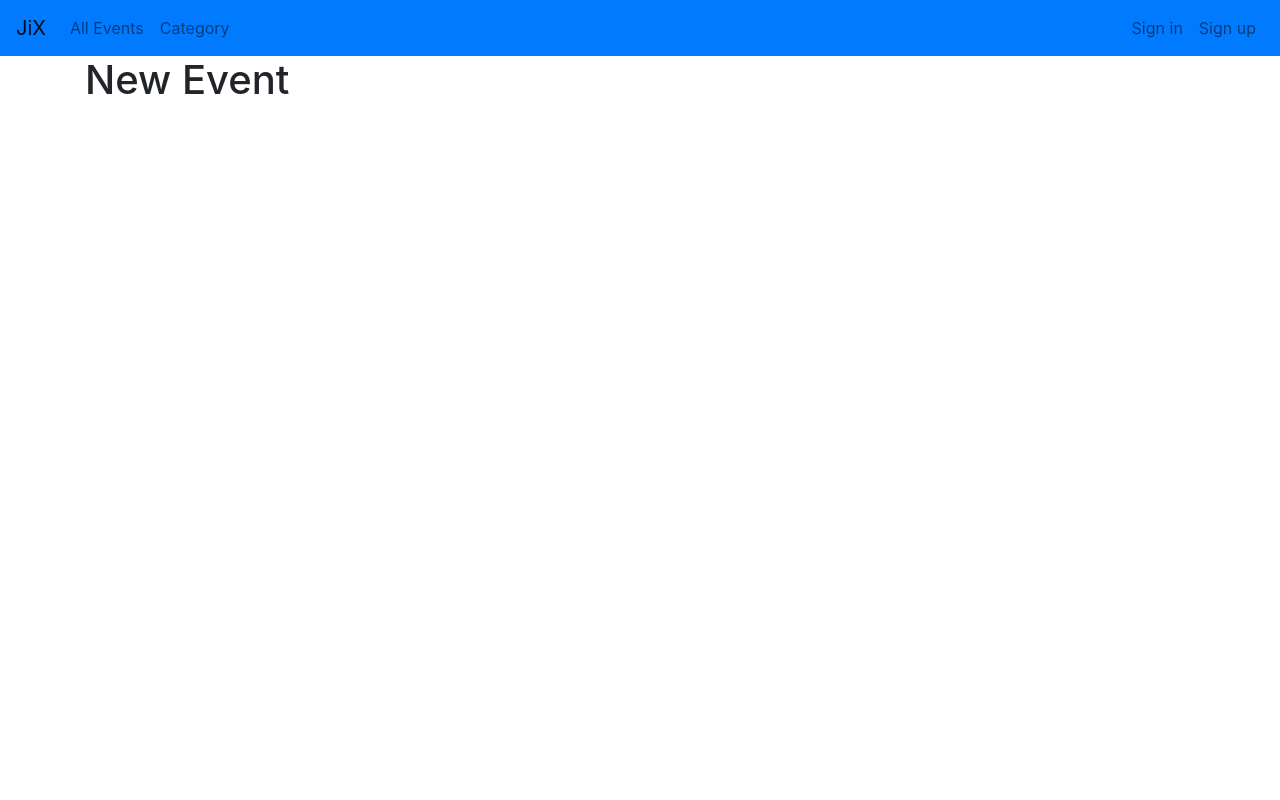
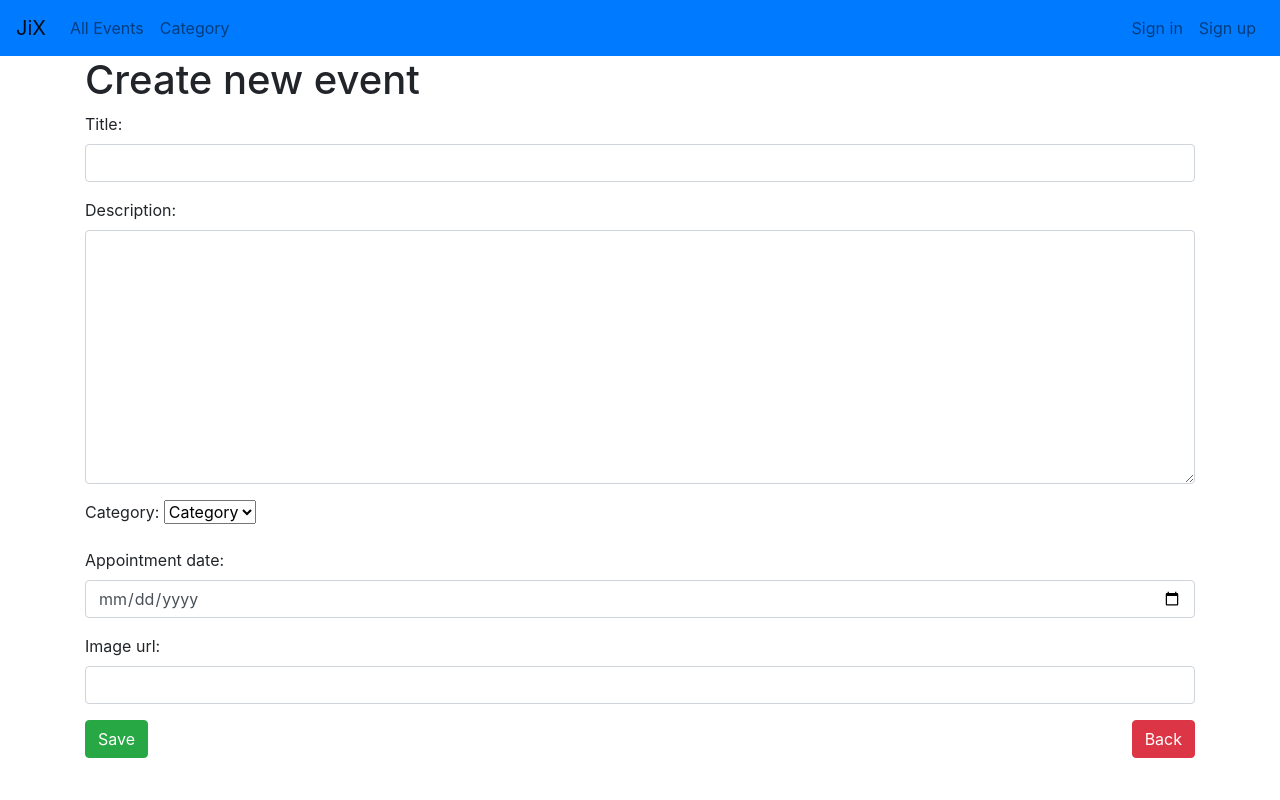
Before and after one commit to jix-666/jix, a Django app: page /events/new/ in a window 1280 px wide. Run offline with Django 3.2, Linux system fonts and the light colour scheme; some libraries are stand-ins or nearby versions.

Commit message:
add post create (making user to post event)

```diff
--- /dev/null
+++ b/events/forms.py
@@ -0,0 +1,13 @@
+from django.forms import ModelForm
+from events.models import Event
+from django import forms
+
+
+class EventForm(ModelForm):
+    class Meta:
+        model = Event
+        fields = ['title', 'description', 'category', 'appointment_date', 'image_url']
+        widgets = {'title': forms.TextInput(attrs={'class': 'form-control'}),
+                   'description': forms.Textarea(attrs={'class': 'form-control'}),
+                   'appointment_date': forms.DateInput(attrs={'class': 'form-control', 'type': 'date'}),
+                   'image_url': forms.TextInput(attrs={'class': 'form-control'}), }
--- a/events/models.py
+++ b/events/models.py
@@ -5,18 +5,26 @@ from django.utils import timezone
 
 # Create your models here.
 
+CATEGORY_CHOICES = [
+    ('category', 'Category'),
+    ('eating', 'Eating'),
+    ('sport', 'Sport'),
+    ('party', 'Party'),
+]
+
 
 class Event(models.Model):
     """Event class which has title, description, created_at, appointment_date, image_url and attendees."""
 
     title = models.CharField(max_length=40)  # title of the event
     description = models.TextField(max_length=300)  # description of the event
-    category = models.CharField(max_length=30)  # category of the event
+    category = models.CharField(max_length=30, choices=CATEGORY_CHOICES, default='category')  # category of the event
     created_at = models.DateTimeField(default=timezone.now())  # created date of the event
     appointment_date = models.DateTimeField()  # appointment date of the event
     image_url = models.CharField(max_length=100)  # image of the event
-    attendees = models.ForeignKey(  # attendees of the event
-        settings.AUTH_USER_MODEL,
-        on_delete=models.CASCADE
-    )
+    # attendees = models.ForeignKey(  # attendees of the event
+    #     settings.AUTH_USER_MODEL,
+    #     on_delete=models.CASCADE
+    #
+    # )
     slug = models.SlugField()
--- a/events/templates/events/new_event.html
+++ b/events/templates/events/new_event.html
@@ -2,7 +2,14 @@
 {% block content %}
 
     <div class="container">
-        <h1>New Event</h1>
+        <h1>Create new event</h1>
+        <form action='{% url 'events:new' %}' method="post" class="form-group">
+            {% csrf_token %}
+            {{ event_form.as_p }}
+            <button class="btn btn-success d-inline" type="submit"> Save </button>
+            <a class="btn btn-danger float-right d-inline" href="{% url 'events:feed' %}"> Back </a>
+        </form>
+
     </div>
 
 {% endblock %}
--- a/events/views.py
+++ b/events/views.py
@@ -1,6 +1,8 @@
 from django.shortcuts import render
 from django.http import HttpResponse
 from .models import Event
+from .forms import EventForm
+
 
 # Create your views here.
 
@@ -23,4 +25,13 @@ def events_by_category(request, category):
 
 
 def new_event(request):
-    return render(request, 'events/new_event.html')
+    if request.method == 'POST':
+        event_form = EventForm(request.POST)
+        if event_form.is_valid():
+            event = Event(title=request.POST['title'], description=request.POST['description'],
+                          appointment_date=request.POST['appointment_date'],
+                          image_url=request.POST['image_url'])
+            event.save()
+    else:
+        event_form = EventForm()
+    return render(request, 'events/new_event.html', {'event_form': event_form})
```
Also changed, not shown: events/migrations/0001_initial.py, events/migrations/0002_auto_20201015_1704.py.
